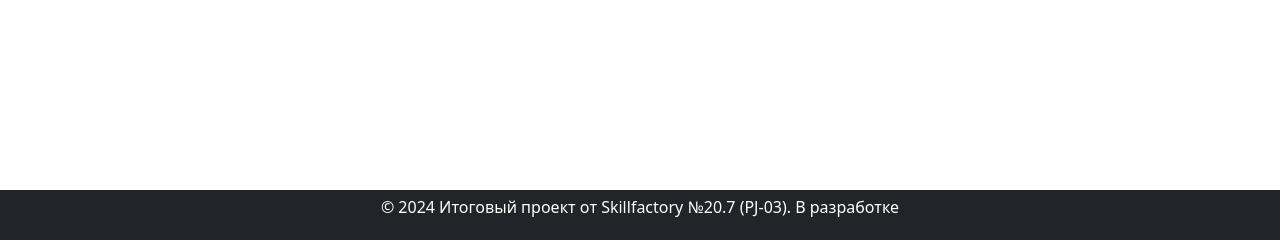
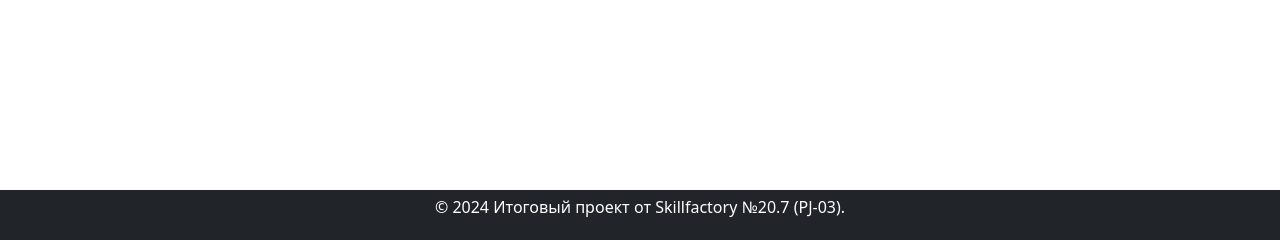
Before and after one commit to Hashtagich/bulletin_board_2, a Django app: page /account/7/ in a window 1280 px wide. Shown: the part 560-800 px from the top of the page. Run offline with Django 5.2, Linux system fonts and the light colour scheme; a user stored in the database is signed in; data comes from the database, SQL or seed files in the repository; parts of the project's set-up code (start-up, migrations or seed data) failed here and were passed over; some libraries are stand-ins or nearby versions.

Commit message:
Финал. Отредактирован файл README.md

```diff
--- a/fmmo/templates/flatpages/footer.html
+++ b/fmmo/templates/flatpages/footer.html
@@ -20,7 +20,7 @@
 <body>
 
     <footer class="text-bg-dark">
-        <p class="text-center text-body-secondary">© 2024 Итоговый проект от Skillfactory №20.7 (PJ-03). В разработке</p>
+        <p class="text-center text-body-secondary">© 2024 Итоговый проект от Skillfactory №20.7 (PJ-03).</p>
     </footer>
 
 </body>
```
Also changed, not shown: README.md.
